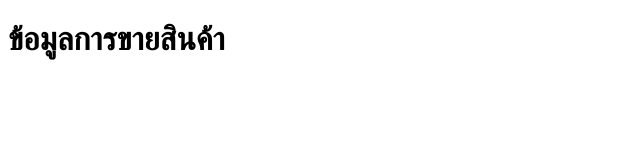
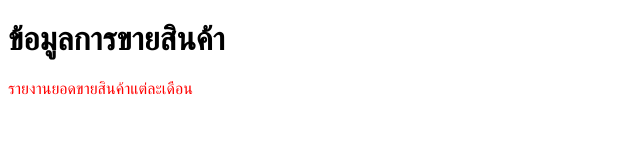
Before and after one commit to Surachotkit/project, a plain HTML site: page index.html in a window 1280 px wide. Shown: the whole page, without its empty margins (0-640 px from the left). Drawn offline with Linux system fonts and the light colour scheme.

Commit message:
add report sale

```diff
--- a/index.html
+++ b/index.html
@@ -5,8 +5,14 @@
     <meta http-equiv="X-UA-Compatible" content="IE=edge">
     <meta name="viewport" content="width=device-width, initial-scale=1.0">
     <title>Document</title>
+    <style>
+        p{
+            color:red
+        }
+    </style>
 </head>
 <body>
     <h1>ข้อมูลการขายสินค้า</h1>
+    <p>รายงานยอดขายสินค้าแต่ละเดือน</p>
 </body>
 </html>
```
